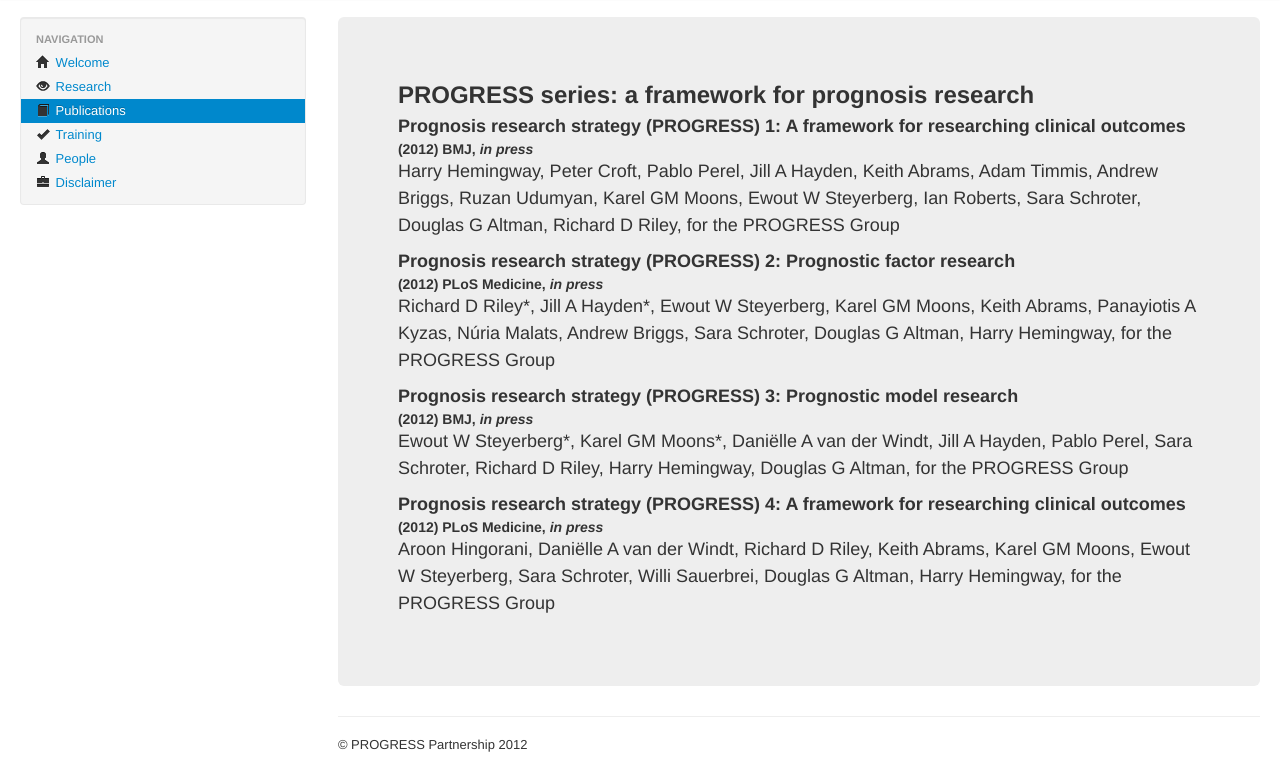
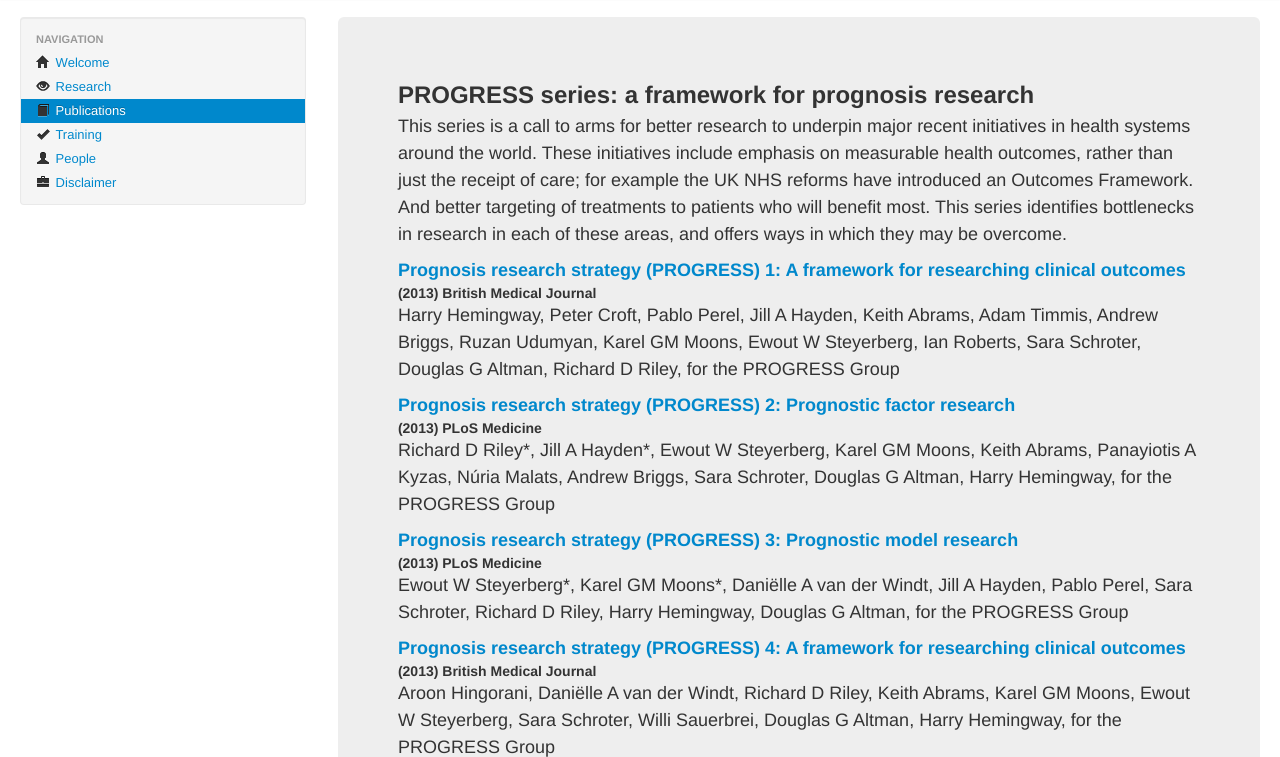
Before and after one commit to kimorley/progress-website, a plain HTML site: page publications.html in a window 1280 px wide. Shown: the part 43-800 px from the top of the page. Drawn offline with nearby package versions, Linux system fonts and the light colour scheme.

Commit message:
Updated with press release for first four papers of PROGRESS series (index.html) plus links to online publications (publications.html)

```diff
--- a/publications.html
+++ b/publications.html
@@ -104,21 +104,22 @@
         <div class="span9">
           <div class="hero-unit">
             <h2>PROGRESS series: a framework for prognosis research</h2>
+<p>This series is a call to arms for better research to underpin major recent initiatives in health systems around the world.  These initiatives include emphasis on measurable health outcomes, rather than just the receipt of care; for example the UK NHS reforms have introduced an Outcomes Framework. And better targeting of treatments to patients who will benefit most.  This series identifies bottlenecks in research in each of these areas, and offers ways in which they may be overcome.</p>
 
-			<h3>Prognosis research strategy (PROGRESS) 1:  A framework for researching clinical outcomes</h3>
-			<h4>(2012) BMJ, <i>in press</i></h4>
+			<h3><a href="http://dx.doi.org/10.1136/bmj.e5595">Prognosis research strategy (PROGRESS) 1: A framework for researching clinical outcomes</a></h3>
+			<h4>(2013) British Medical Journal</h4>
 			<p>Harry Hemingway, Peter Croft, Pablo Perel, Jill A Hayden, Keith Abrams, Adam Timmis, Andrew Briggs, Ruzan Udumyan, Karel GM Moons, Ewout W Steyerberg, Ian Roberts, Sara Schroter, Douglas G Altman, Richard D Riley, for the PROGRESS Group</p>
 
-			<h3>Prognosis research strategy (PROGRESS) 2:  Prognostic factor research</h3>
-			<h4>(2012) PLoS Medicine, <i>in press</i></h4>
+			<h3><a href="http://www.plosmedicine.org/article/info%3Adoi%2F10.1371%2Fjournal.pmed.1001380">Prognosis research strategy (PROGRESS) 2: Prognostic factor research</a></h3>
+			<h4>(2013) PLoS Medicine</h4>
 			<p>Richard D Riley*, Jill A Hayden*, Ewout W Steyerberg, Karel GM Moons, Keith Abrams, Panayiotis A Kyzas, Núria Malats, Andrew Briggs, Sara Schroter, Douglas G Altman, Harry Hemingway, for the PROGRESS Group</p>
 
-			<h3>Prognosis research strategy (PROGRESS) 3:  Prognostic model research</h3>
-			<h4>(2012) BMJ, <i>in press</i></h4>
+			<h3><a href="http://www.plosmedicine.org/article/info%3Adoi%2F10.1371%2Fjournal.pmed.1001381">Prognosis research strategy (PROGRESS) 3: Prognostic model research</a></h3>
+			<h4>(2013) PLoS Medicine</h4>
 			<p>Ewout W Steyerberg*, Karel GM Moons*, Daniëlle A van der Windt, Jill A Hayden, Pablo Perel, Sara Schroter, Richard D Riley, Harry Hemingway, Douglas G Altman, for the PROGRESS Group</p>
 
-			<h3>Prognosis research strategy (PROGRESS) 4:  A framework for researching clinical outcomes</h3>
-			<h4>(2012) PLoS Medicine, <i>in press</i></h4>
+			<h3><a href="http://dx.doi.org/10.1136/bmj.e5793">Prognosis research strategy (PROGRESS) 4: A framework for researching clinical outcomes</a></h3>
+			<h4>(2013) British Medical Journal</h4>
 			<p>Aroon Hingorani, Daniëlle A van der Windt, Richard D Riley, Keith Abrams, Karel GM Moons, Ewout W Steyerberg, Sara Schroter, Willi Sauerbrei, Douglas G Altman, Harry Hemingway, for the PROGRESS Group</p>
 
           </div>
@@ -126,7 +127,7 @@
       <hr>
 
       <footer>
-        <p>&copy; PROGRESS Partnership 2012</p>
+        <p>&copy; PROGRESS Partnership 2013</p>
       </footer>
 
     </div><!--/.fluid-container-->
```
Also changed, not shown: index.html (+27 -1 lines).
